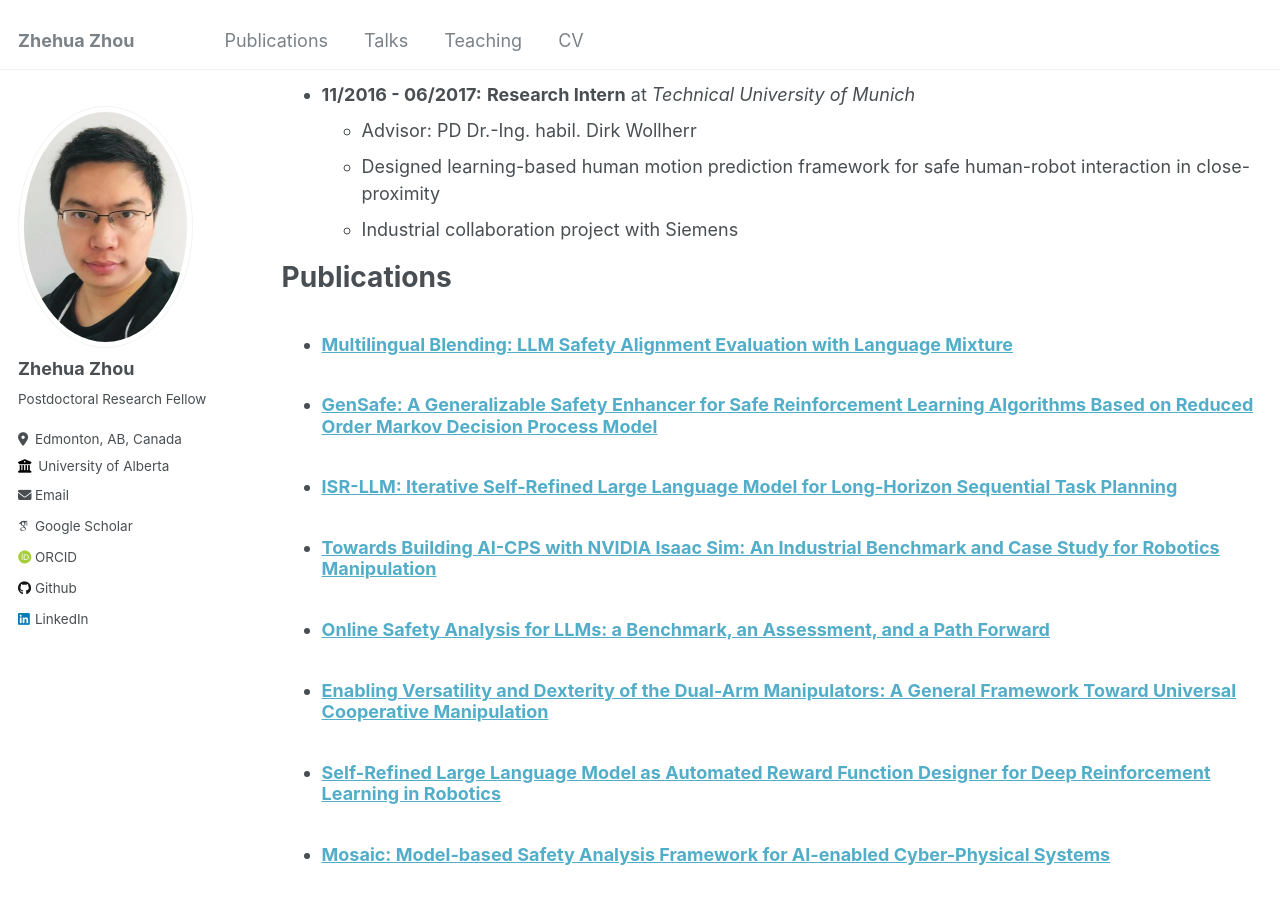
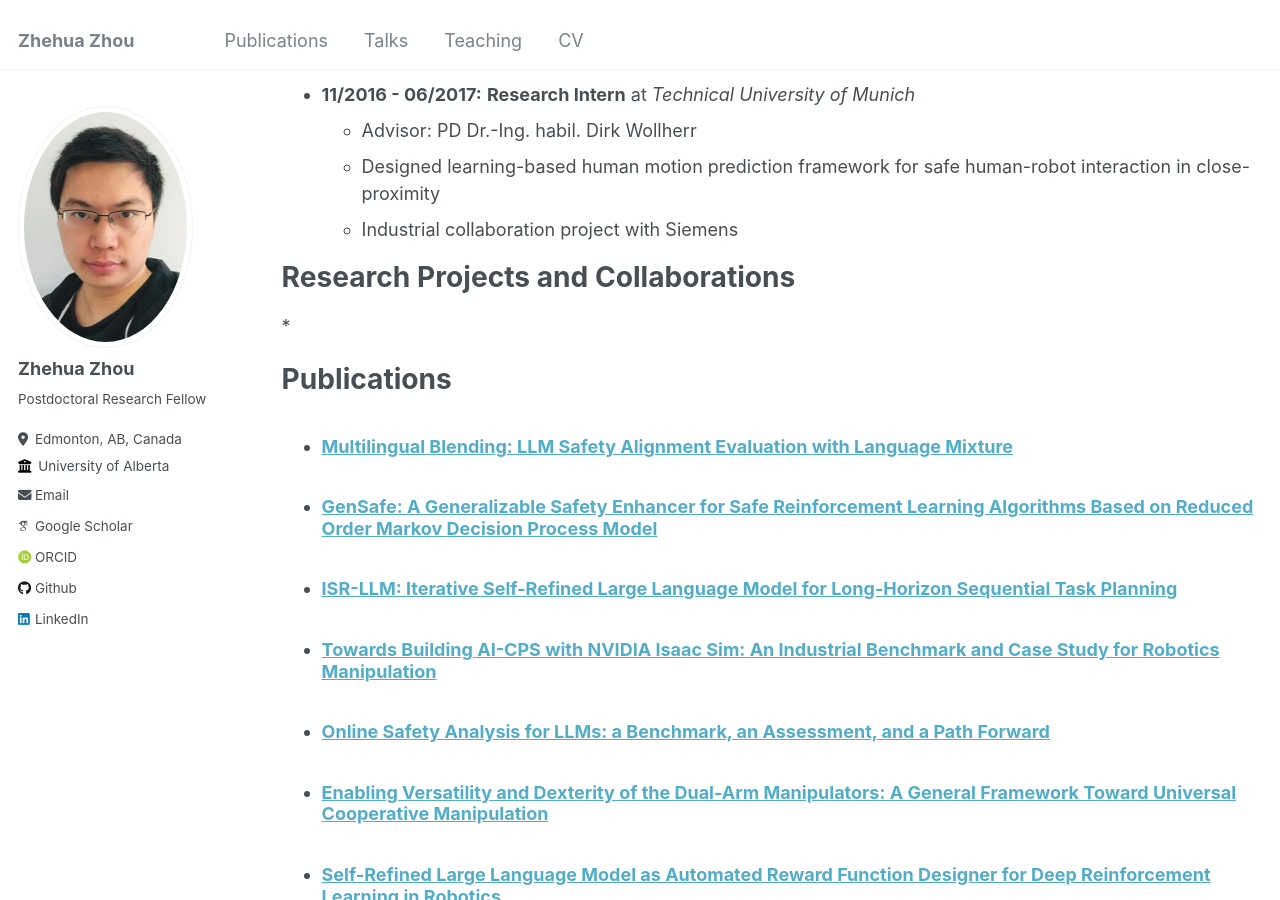
Before and after one commit to zhehuazhou/zhehuazhou.github.io, a Jekyll site: the page built from _pages/cv.md, in a window 1280 px wide and 900 px high, scrolled down 693 px. Built offline with Jekyll 4.4.1, drawn with Linux system fonts in a browser that asks for light colours; some web fonts are replaced.

Commit message:
publication

```diff
--- a/_includes/archive-single_double.html
+++ b/_includes/archive-single_double.html
@@ -39,7 +39,7 @@
   width: 60%;
   padding: 0px;
   vertical-align: top;
-  margin-left: 0px;
+  margin-left: 3px;
 }
 /* Clear floats after the columns */
 .row:after {
--- a/_pages/cv.md
+++ b/_pages/cv.md
@@ -33,6 +33,10 @@ Work experience
   * Designed learning-based human motion prediction framework for safe human-robot interaction in close-proximity
   * Industrial collaboration project with Siemens
 
+Research Projects and Collaborations
+======
+*
+
 Publications
 ======
   <ul>{% for post in site.publications reversed %}
```
